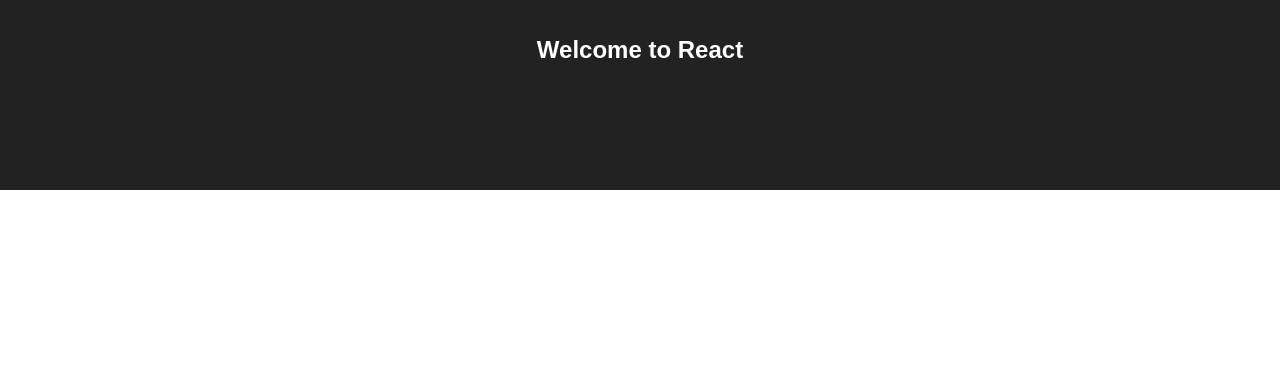
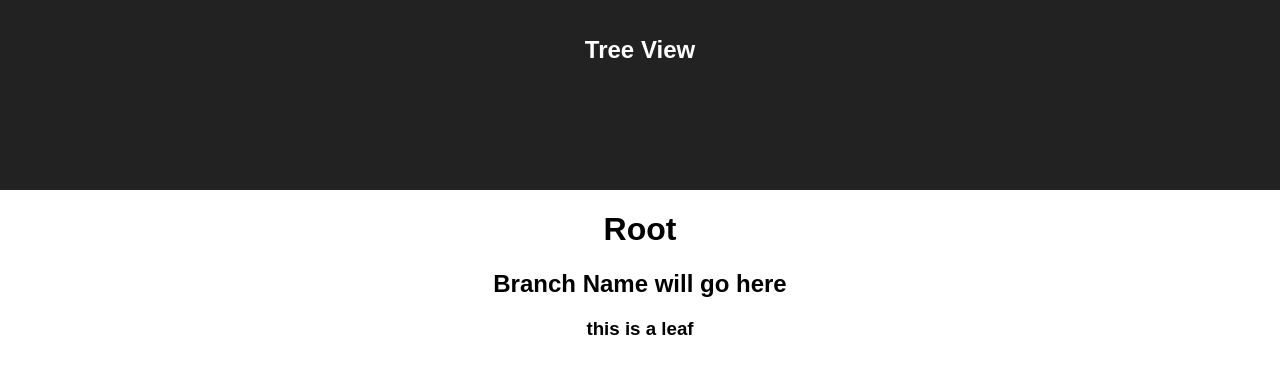
Before and after one commit to jchaasis/tree-view-fe, a React (Create React App) app: page / in a window 1280 px wide. Shown: the top 374 px of the page. Built offline with nearby package versions, Linux system fonts and the light colour scheme.

Commit message:
The initial components are up and connected.

```diff
--- a/src/App.js
+++ b/src/App.js
@@ -1,15 +1,21 @@
 import React, { Component } from 'react';
 import './App.css';
+
+
+//import components
+import Branch from './components/Branch.js';
 
 class App extends Component {
   render() {
     return (
       <div className="App">
         <header className="App-header">
-
-          <h1 className="App-title">Welcome to React</h1>
+          <h1 className="App-title">Tree View</h1>
         </header>
-
+        <div id="rootLabel">
+          <h1> Root </h1>
+          <Branch/>
+        </div>
       </div>
     );
   }
--- a/src/components/Branch.js
+++ b/src/components/Branch.js
@@ -0,0 +1,17 @@
+import React, { Component } from 'react';
+
+//import components
+import Leaf from './Leaf.js';
+
+class Branch extends Component {
+  render() {
+    return (
+      <div className="branchContainer">
+            <h2> Branch Name will go here </h2>
+            <Leaf/>
+      </div>
+    );
+  }
+}
+
+export default Branch;
--- a/src/components/Leaf.js
+++ b/src/components/Leaf.js
@@ -0,0 +1,15 @@
+import React, { Component } from 'react';
+
+
+
+class Leaf extends Component {
+  render() {
+    return (
+      <div className="leafContainer">
+            <h3> this is a leaf </h3>
+      </div>
+    );
+  }
+}
+
+export default Leaf;
```
